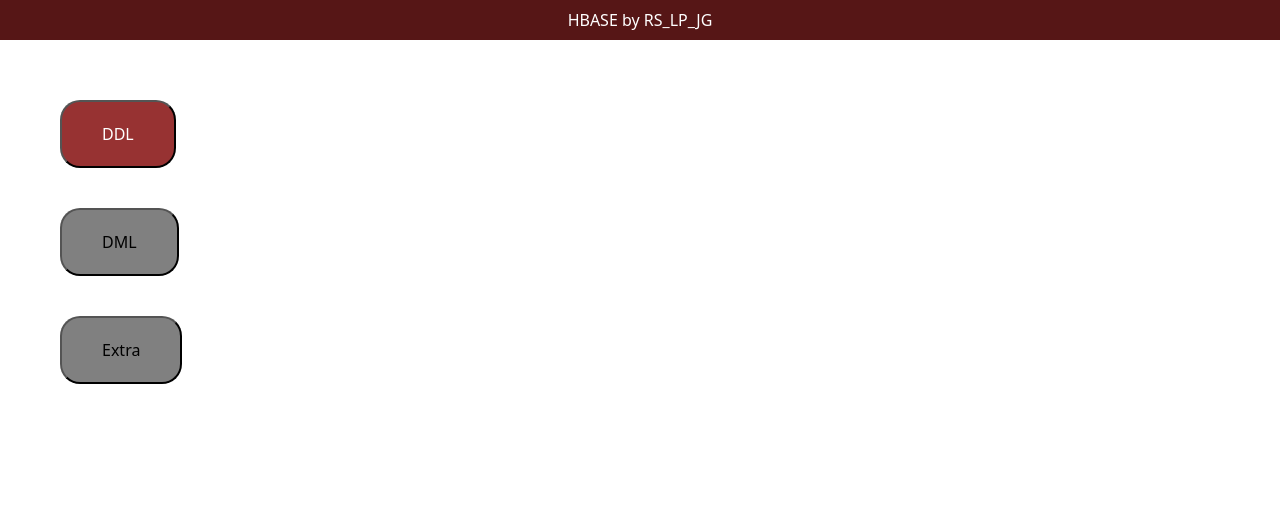
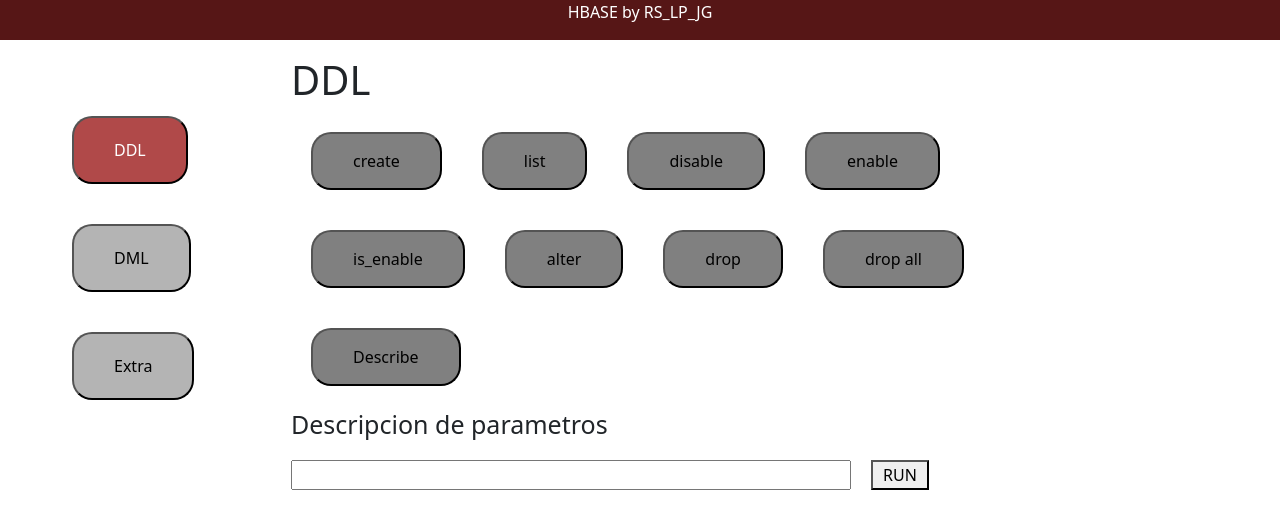
Before and after one commit to LPELCRACK896/DB_proyecto2, a React (Create React App) app in the folder front/: page / in a window 1280 px wide. Shown: the top 528 px of the page. Built offline with nearby package versions, Linux system fonts and the light colour scheme.

Commit message:
cascara DDL done
es la pagina principal y por ahora si se quiere ir al DML hay que poner /DML en el nav

```diff
--- a/front/src/App.css
+++ b/front/src/App.css
@@ -1,30 +1,10 @@
-.App {
-  text-align: center;
+.titulo{
+  align-content: start;
 }
 
-.App-logo {
-  height: 40vmin;
-  pointer-events: none;
-}
 
-@media (prefers-reduced-motion: no-preference) {
-  .App-logo {
-    animation: App-logo-spin infinite 20s linear;
-  }
-}
-
-/* .App-header {
-  background-color: #ffffff;
-  min-height: 100vh;
-  display: flex;
-  flex-direction: column;
-  align-items: center;
-  justify-content: center;
-  font-size: calc(10px + 2vmin);
-  color: black;
-} */
 .CR{
-  align-content: center;
+  text-align: center;
   height: 5vh;
   background-color: rgb(86, 22, 22);
   color: white;
@@ -39,7 +19,7 @@
 }
 
 .DDL{
-  background-color: rgb(151, 50, 50);
+  background-color: rgb(176, 73, 73);
   color: white;
   padding-left: 40px;
   padding-right: 40px;
@@ -48,8 +28,9 @@
   margin: 20px;
   border-radius: 20px;
 }
+/* Boton principal */
 .botonp{
-  background-color: gray;
+  background-color: rgb(180, 180, 180);
   padding-left: 40px;
   padding-right: 40px;
   padding-top: 20px;
@@ -57,3 +38,68 @@
   margin: 20px;
   border-radius: 20px;
 }
+
+.nombrepag{
+  text-align: start;
+}
+
+
+.container {
+  display: grid;
+  grid-template-columns: 1fr 3fr;
+  height: 100%;
+}
+
+.nav-bar {
+  background-color: #ffffff;
+  color: #fff;
+  padding: 20px;
+  margin: 20px;
+}
+
+.nav-bar ul {
+  list-style: none;
+  padding: 0;
+  margin: 0;
+}
+
+.nav-bar li {
+  margin: 10px 0;
+}
+
+.nav-bar a {
+  color: #fff;
+  text-decoration: none;
+}
+
+.content {
+  padding: 20px;
+}
+
+.pagDDL{
+  margin: 20px;
+  padding-left: 40px;
+  padding-right: 40px;
+  padding-top: 15px;
+  padding-bottom: 15px;
+  background-color: gray;
+  border-radius: 20px;
+}
+
+.contenido{
+  align-content: start;
+}
+
+.parapapa{
+  font-size: 25px;
+}
+
+.parametroinput{
+  width: 560px;
+}
+
+.correr{
+  padding-left: 10px;
+  padding-right: 10px;
+  margin-left: 20px;
+}
--- a/front/src/App.js
+++ b/front/src/App.js
@@ -3,7 +3,7 @@
 import './App.css';
 import React from 'react';
 import { BrowserRouter, Routes, Route} from "react-router-dom"
-import { Home } from './Pages';
+import { Home, Page2 } from './Pages';
 
 const rootElement = document.getElementById("root");
 const NotFound = () => <h1>404: Page Not Found</h1>;
@@ -15,6 +15,7 @@
       <Routes>
         {/* Pagina principal */}
         <Route path="/" element={<Home />} />
+        <Route path="/DML" element={<Page2 />} />
 
       </Routes>
     </BrowserRouter>,
--- a/front/src/DDL.js
+++ b/front/src/DDL.js
@@ -2,11 +2,15 @@
 
 function DDL() {
   return (
+    // NAVBAR A LA IZQUIERDA
     <div className="App">
       <header className="App-header">
         <p className='CR'>HBASE by RS_LP_JG</p>
       </header>
-      <p className='nav'>
+
+      <div className="container m-0">
+      <div className="nav-bar">
+        <ul>
         <button className='DDL'>
           DDL
         </button>
@@ -16,7 +20,48 @@
         <button className='botonp'>
           Extra
         </button>
-      </p>
+        </ul>
+      </div>
+
+
+    {/* CONTENIDOOOO */}
+      <div className='contenido'>
+        <h1 className='titulo'>DDL</h1>
+      <button className='pagDDL'>
+        create
+      </button>
+      <button className='pagDDL'>
+        list
+      </button>
+      <button className='pagDDL'>
+        disable
+      </button>
+      <button className='pagDDL'>
+        enable
+      </button>
+      <button className='pagDDL'>
+        is_enable
+      </button>
+      <button className='pagDDL'>
+        alter
+      </button>
+      <button className='pagDDL'>
+        drop
+      </button>
+      <button className='pagDDL'>
+        drop all
+      </button>
+      <button className='pagDDL'>
+        Describe
+      </button>
+      <p className='parapapa'>Descripcion de parametros</p>
+      <input className='parametroinput'></input>
+      <button className='correr'>
+        RUN
+      </button>
+      </div>
+    </div>
+
     </div>
   );
 }
--- a/front/src/DML.js
+++ b/front/src/DML.js
@@ -2,21 +2,66 @@
 
 function DML() {
   return (
+    // NAVBAR A LA IZQUIERDA
     <div className="App">
       <header className="App-header">
         <p className='CR'>HBASE by RS_LP_JG</p>
       </header>
-      <p className='nav'>
-      <button className='botonp'>
+
+      <div className="container m-0">
+      <div className="nav-bar">
+        <ul>
+        <button className='DDL'>
           DDL
         </button>
-        <button className='DDL'>
+        <button className='botonp'>
           DML
         </button>
         <button className='botonp'>
           Extra
         </button>
-      </p>
+        </ul>
+      </div>
+
+
+    {/* CONTENIDOOOO */}
+      <div className='contenido'>
+        <h1 className='titulo'>DDL</h1>
+      <button className='pagDML'>
+        create
+      </button>
+      <button className='pagDML'>
+        list
+      </button>
+      <button className='pagDML'>
+        disable
+      </button>
+      <button className='pagDML'>
+        enable
+      </button>
+      <button className='pagDML'>
+        is_enable
+      </button>
+      <button className='pagDML'>
+        alter
+      </button>
+      <button className='pagDML'>
+        drop
+      </button>
+      <button className='pagDML'>
+        drop all
+      </button>
+      <button className='pagDML'>
+        Describe
+      </button>
+      <p className='parapapa'>Descripcion de parametros</p>
+      <input className='parametroinput'></input>
+      <button className='correr'>
+        RUN
+      </button>
+      </div>
+    </div>
+
     </div>
   );
 }
--- a/front/src/Pages.js
+++ b/front/src/Pages.js
@@ -18,7 +18,7 @@
 
   return (
     <div >
-        <DDL/>
+        <DML/>
     </div>
   );
 };
```
